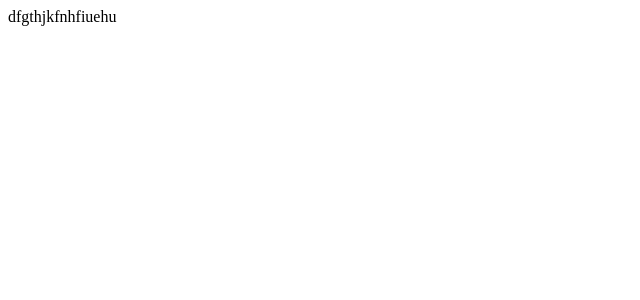
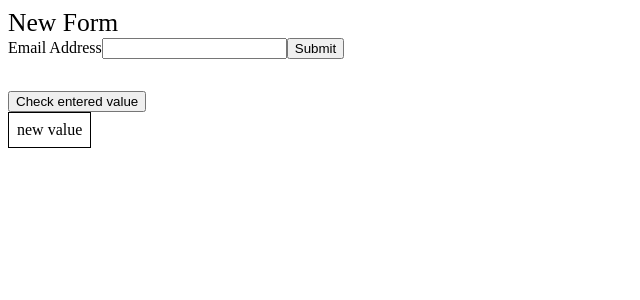
Before and after one commit to Gitnikkx/ShoppingApp, a Next.js app: page / in a window 1280 px wide. Shown: the top 300 px of the page, without its empty margins (0-640 px from the left). Built offline with nearby package versions, Linux system fonts and the light colour scheme.

Commit message:
local storage implemenation

```diff
--- a/package.json
+++ b/package.json
@@ -9,6 +9,7 @@
     "lint": "next lint"
   },
   "dependencies": {
+    "formik": "^2.2.9",
     "next": "12.2.0",
     "react": "18.2.0",
     "react-dom": "18.2.0",
--- a/pages/index.js
+++ b/pages/index.js
@@ -1,8 +1,59 @@
 import React from "react";
-export const Home = () => {
+import { useState } from "react";
+import Formik, { useFormik } from "formik";
+import { Box, Text } from "atoms";
+
+// function saveData(value) {
+//   var input = document.getElementById("saveServer").value;
+//   localStorage.setItem("output", input);
+//   var input = document.getElementById("saveServer");
+//   localStorage.setItem("server", input.value);
+//   var storedValue = localStorage.getItem("server");
+// }
+export const Home = ({ val }) => {
+  const formik = useFormik({
+    initialValues: {
+      email: "",
+    },
+    onSubmit: (values) => {
+      var input = document.getElementById("email");
+      localStorage.setItem("outputKey", input.value);
+      console.log(outputKey);
+
+      //   const val;
+      //  localStorage.setItem(val,{values});
+      //  console.log(val);
+    },
+  });
+  const text = "new value";
+  const [ButtonText, setButtonText] = useState(text);
+  function handleClick() {
+    setButtonText(localStorage.getItem("outputKey"));
+  }
   return (
     <>
-      <div>dfgthjkfnhfiuehu</div>
+      <Box>
+        <Text>New Form</Text>
+
+        <form onSubmit={formik.handleSubmit}>
+          <label htmlFor="email">Email Address</label>
+          <input
+            id="email"
+            name="email"
+            type="email"
+            onChange={formik.handleChange}
+            value={formik.values.email}
+          />
+
+          <button type="submit">Submit</button>
+        </form>
+        <Box mt="2rem">
+          <button onClick={handleClick}>Check entered value </button>
+          <Box border="0.5px solid black" width="fit-content" p="0.5rem">
+            <Text fontSize="1rem">{ButtonText}</Text>
+          </Box>
+        </Box>
+      </Box>
     </>
   );
 };
```
Also changed, not shown: 1 other file (tests, documents, lock files or other folders).
